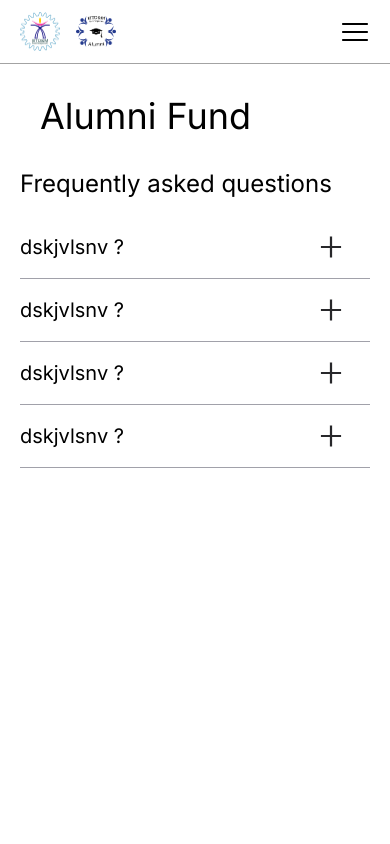
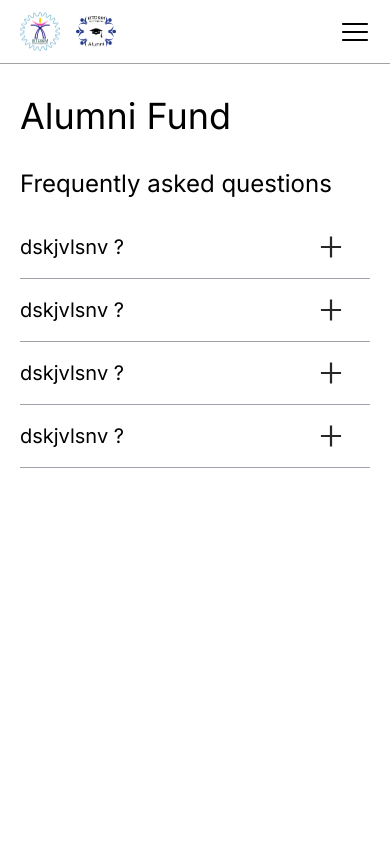
Before and after one commit to bhendi-boi/AlumniPortal, a Next.js app: page /fund in a window 390 px wide. Shown: the top 844 px of the page. Built offline with nearby package versions, Linux system fonts and the light colour scheme.

Commit message:
removed unncesary margin in header

```diff
--- a/app/Header.tsx
+++ b/app/Header.tsx
@@ -2,7 +2,7 @@ import React from 'react';
 
 const Header = ({ title }: { title: string }) => {
   return (
-    <header className="mx-5 my-8 max-w-5xl md:mx-auto">
+    <header className="my-8 max-w-5xl md:mx-auto">
       <h1 className="text-left text-4xl">{title}</h1>
     </header>
   );
```
